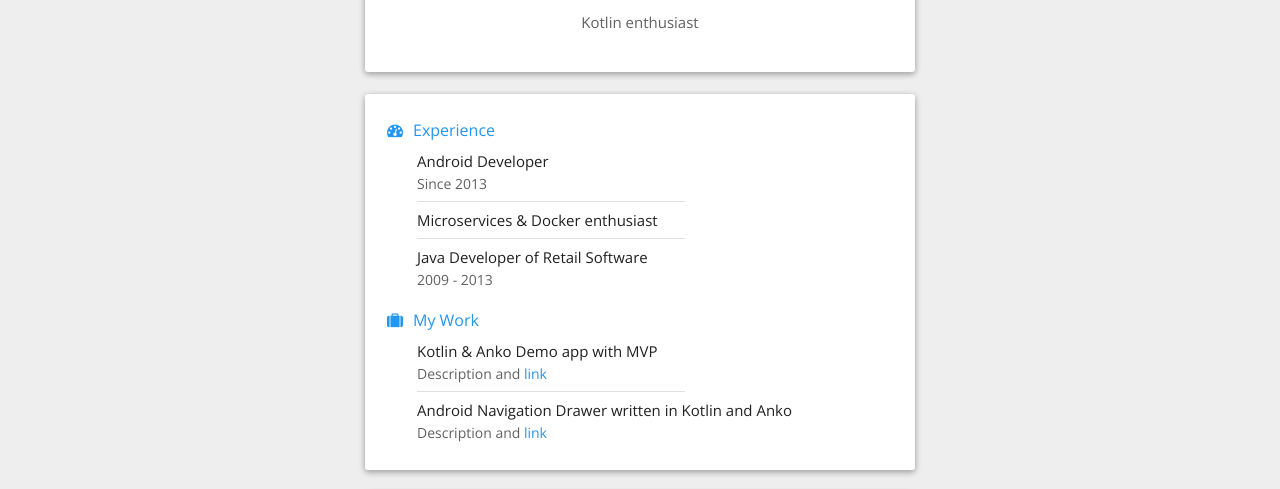
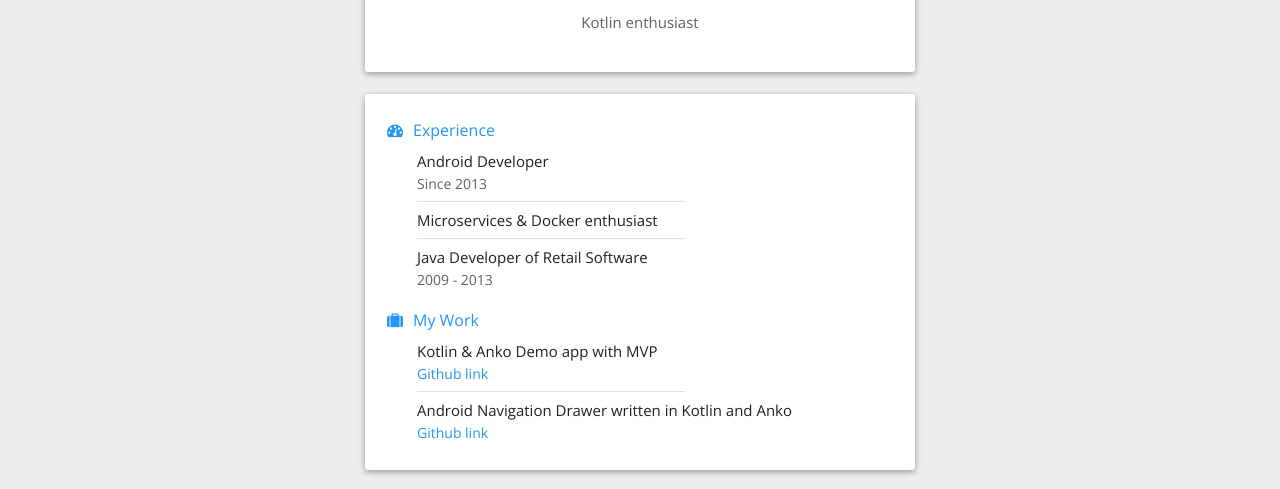
Before and after one commit to vsouhrada/vsouhrada.github.io, a plain HTML site: page index.html in a window 1280 px wide. Shown: the part 274-763 px from the top of the page. Drawn offline with nearby package versions, Linux system fonts and the light colour scheme.

Commit message:
small improvements

```diff
--- a/index.html
+++ b/index.html
@@ -69,12 +69,12 @@
 		<div class="content">
 			<section class="element">
 					<div class="name">Kotlin & Anko Demo app with MVP</div>
-					<div class="info">Description and <a href="https://github.com/vsouhrada/kotlin-anko-demo" target="_blank">link</a></div>
+					<div class="info"><a href="https://vsouhrada.github.io/kotlin-anko-demo" target="_blank">Github link</a></div>
 			</section>
 			<hr align="left"/>
 			<section class="element">
 				<div class="name">Android Navigation Drawer written in Kotlin and Anko</div>
-				<div class="info">Description and <a href="https://github.com/vsouhrada/kotlin-anko-nav-drawer" target="_blank">link</a></div>
+				<div class="info"><a href="https://github.com/vsouhrada/kotlin-anko-nav-drawer" target="_blank">Github link</a></div>
 			</section>
 			<!-- You can add more work details ! -->
 		</div>
```
